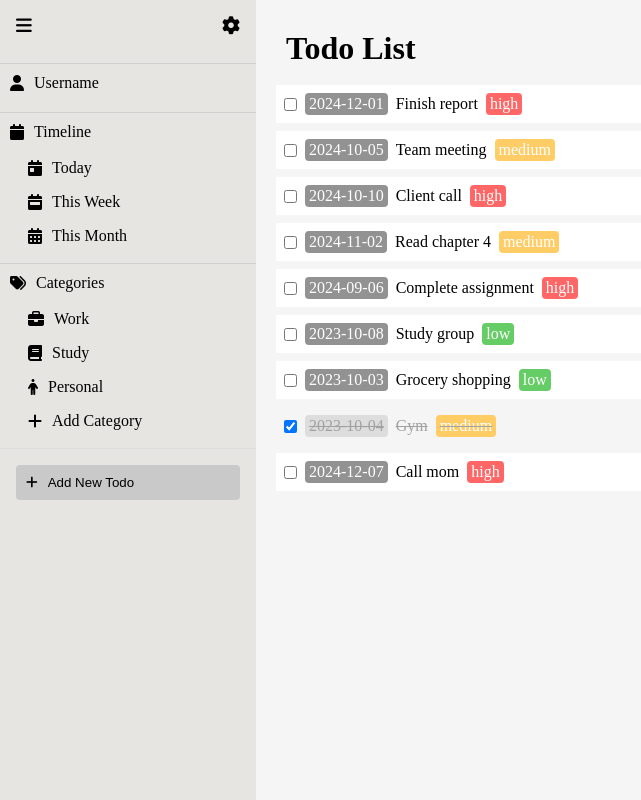
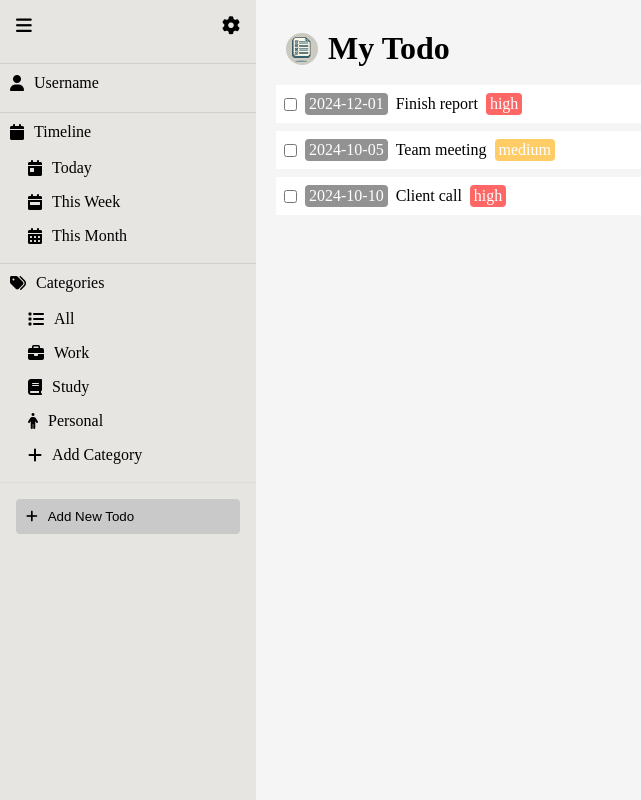
Before and after one commit to thisisshiki/odin-todo-list, a website built with webpack: page src/index.html in a window 1280 px wide. Both pictures are taken after a click on the element "Work". Shown: the whole page, without its empty margins (0-641 px from the left). Built offline with nearby package versions, Linux system fonts and the light colour scheme.

Commit message:
add category filter

```diff
--- a/src/addTitle.js
+++ b/src/addTitle.js
@@ -1,8 +1,16 @@
-// addTitle.js
+import myTodoIcon from './myTodoIcon.webp';
+
 export function addTitle(title, parentElement) {
     const header = document.createElement('header');
     const h1 = document.createElement('h1');
     h1.textContent = title;
+
+    const img = document.createElement('img');
+    img.src = myTodoIcon;
+    img.alt = 'Todo Icon';
+    img.className = 'title-icon';
+
+    header.appendChild(img);
     header.appendChild(h1);
     parentElement.appendChild(header);
 }
--- a/src/index.html
+++ b/src/index.html
@@ -6,7 +6,5 @@
   <link rel="stylesheet" href="https://cdnjs.cloudflare.com/ajax/libs/font-awesome/6.5.1/css/all.min.css">
   <title>My Todo</title>
 </head>
-<body>
-  </div>
-</body>
+<body></body>
 </html>
--- a/src/index.js
+++ b/src/index.js
@@ -1,7 +1,7 @@
 import './styles.css';
 import { createSidebar } from './sidebar';
 import { loadTodos } from './loadTodos';
-import { addTitle } from './addTitle'; // 导入 addPageTitle 函数
+import { addTitle } from './addTitle';
 
 document.addEventListener('DOMContentLoaded', () => {
     const sidebar = createSidebar();
@@ -11,6 +11,6 @@ document.addEventListener('DOMContentLoaded', () => {
     main.id = 'main';
     document.body.appendChild(main);
 
-    addTitle('Todo List', main);
+    addTitle('My Todo', main);
     loadTodos(main);
 });
--- a/src/loadTodos.js
+++ b/src/loadTodos.js
@@ -16,11 +16,15 @@ function loadTodosFromLocalStorage() {
     return savedTodos ? JSON.parse(savedTodos) : todos;
 }
 
-export function loadTodos(parentElement) {
-    initializeTodosInLocalStorage(); // 初始化 localStorage 中的 todos
+export function loadTodos(parentElement, category = null) {
+    initializeTodosInLocalStorage();
 
     const ul = document.createElement('ul');
-    const todos = loadTodosFromLocalStorage();
+    let todos = loadTodosFromLocalStorage();
+
+    if (category) {
+        todos = todos.filter(todo => todo.category === category);
+    }
 
     todos.forEach(todo => {
         const li = document.createElement('li');
@@ -32,9 +36,8 @@ export function loadTodos(parentElement) {
 
         const checkbox = document.createElement('input');
         checkbox.type = 'checkbox';
-        checkbox.checked = todo.isCompleted; // 设置复选框的初始状态
+        checkbox.checked = todo.isCompleted;
 
-        // 根据 isCompleted 属性设置条目的样式
         if (todo.isCompleted) {
             li.classList.add('completed');
         }
@@ -42,13 +45,12 @@ export function loadTodos(parentElement) {
         checkbox.addEventListener('change', () => {
             if (checkbox.checked) {
                 li.classList.add('completed');
-                todo.isCompleted = true; // 更新 JSON 中的 isCompleted 状态
+                todo.isCompleted = true;
             } else {
                 li.classList.remove('completed');
-                todo.isCompleted = false; // 更新 JSON 中的 isCompleted 状态
+                todo.isCompleted = false;
             }
 
-            // 保存更新后的 todos 到 localStorage
             saveTodosToLocalStorage(todos);
         });
 
@@ -66,5 +68,15 @@ export function loadTodos(parentElement) {
         ul.appendChild(li);
     });
 
-    parentElement.appendChild(ul);
+    let ulElement = parentElement.querySelector('ul');
+    if (ulElement) {
+        ulElement.replaceWith(ul);
+    } else {
+        parentElement.appendChild(ul);
+    }
 }
+
+export function filterTodosByCategory(category) {
+    const main = document.getElementById('main');
+    loadTodos(main, category);
+}
--- a/src/sidebar.js
+++ b/src/sidebar.js
@@ -1,4 +1,5 @@
-// sidebar.js
+import { filterTodosByCategory } from './loadTodos';
+
 export function createSidebar() {
     const sidebar = document.createElement('div');
     sidebar.classList.add('sidebar');
@@ -36,9 +37,10 @@ export function createSidebar() {
                     <span>Categories</span>
                 </div>
                 <div class="dropdown-content">
-                  <div class="menu-item"><i class="fas fa-briefcase"></i>Work</div>
-                  <div class="menu-item"><i class="fas fa-book"></i>Study</div>
-                  <div class="menu-item"><i class="fas fa-person"></i>Personal</div>
+                    <div class="menu-item all"><i class="fas fa-list"></i>All</div>
+                    <div class="menu-item work"><i class="fas fa-briefcase"></i>Work</div>
+                    <div class="menu-item study"><i class="fas fa-book"></i>Study</div>
+                    <div class="menu-item personal"><i class="fas fa-person"></i>Personal</div>
                     <div class="menu-item add-category">
                         <i class="fas fa-plus"></i>Add Category
                     </div>
@@ -73,5 +75,22 @@ export function createSidebar() {
         }
     });
 
+    // Add event listeners for category filtering
+    sidebar.querySelector('.menu-item.all').addEventListener('click', () => {
+        filterTodosByCategory(null); // 显示所有待办事项
+    });
+
+    sidebar.querySelector('.menu-item.work').addEventListener('click', () => {
+        filterTodosByCategory('work');
+    });
+
+    sidebar.querySelector('.menu-item.study').addEventListener('click', () => {
+        filterTodosByCategory('study');
+    });
+
+    sidebar.querySelector('.menu-item.personal').addEventListener('click', () => {
+        filterTodosByCategory('personal');
+    });
+
     return sidebar;
 }
--- a/src/styles.css
+++ b/src/styles.css
@@ -1,5 +1,4 @@
 /* Reset CSS */
-
 *, *::before, *::after {
   margin: 0;
   padding: 0;
@@ -112,16 +111,25 @@ body {
 }
 
 header {
+  display: flex;
+  align-items: center;
   padding: 10px;
   border-radius: 4px;
 }
 
 header h1 {
   margin: 0;
+  margin-left: 10px;
+}
+
+.title-icon {
+  width: 32px;
+  height: 32px;
+  border-radius: 50%;
 }
 
 ul {
-  list-style-type: none; /* 去掉 bullet point */
+  list-style-type: none;
   padding: 0;
 }
 
--- a/webpack.common.js
+++ b/webpack.common.js
@@ -18,6 +18,14 @@ module.exports = {
         test: /\.html$/i,
         loader: 'html-loader',
       },
+      {
+        test: /\.(png|svg|jpg|jpeg|gif)$/i,
+        type: 'asset/resource',
+      },
+      {
+        test: /\.(png|svg|jpg|jpeg|gif|webp)$/i,
+        type: 'asset/resource',
+      },
     ],
   },
   plugins: [
```
Also changed, not shown: dist/bundle.js, dist/f8504ca2efa7d798c3c5.webp (added), dist/index.html, src/myTodoIcon.webp (added), 1 other file. Lines whose indentation alone changed are shown as unchanged.
